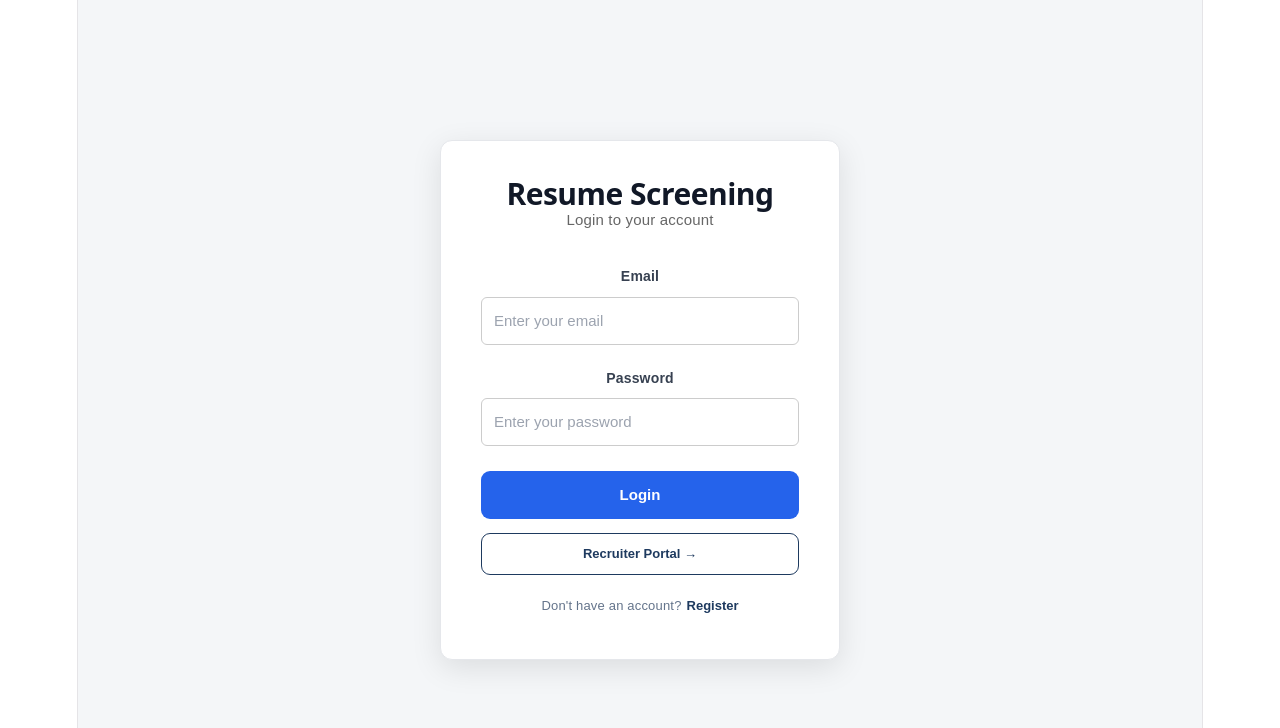
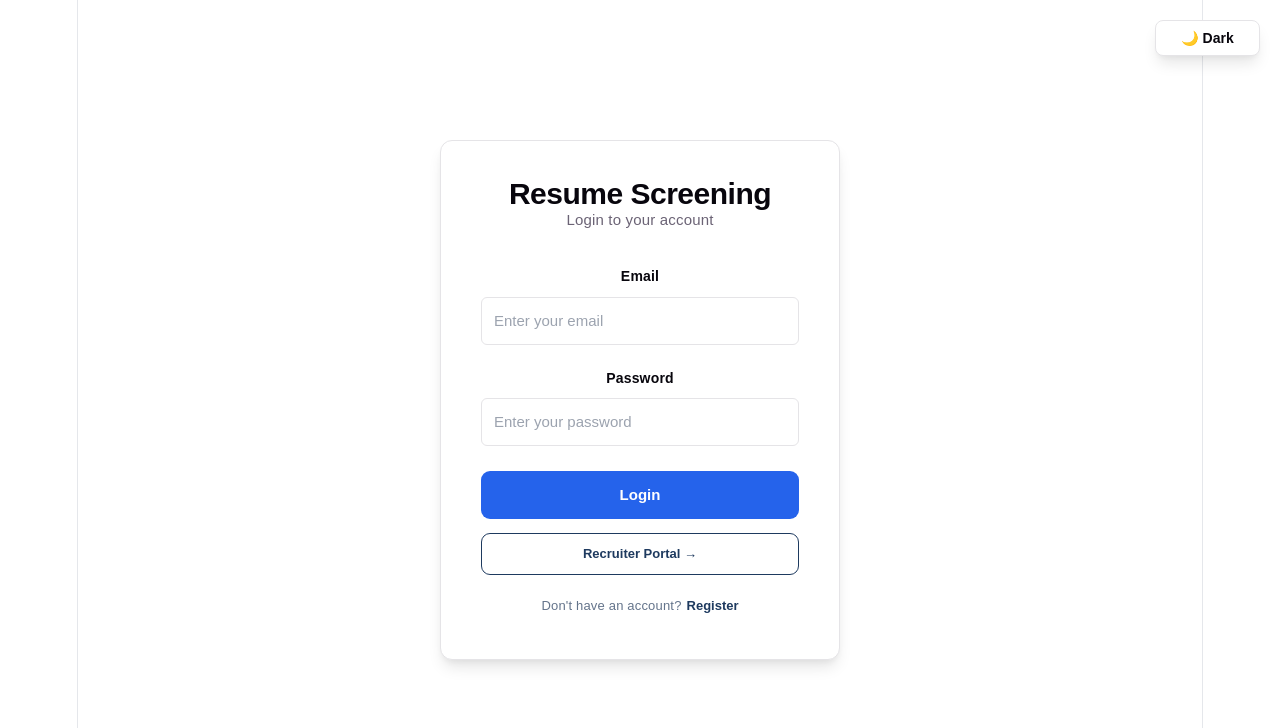
Before and after one commit to vetriselvan2348/resume-screening-frontend, a React (Vite) app: page / in a window 1280 px wide. Shown: the top 728 px of the page. Built offline with nearby package versions, Linux system fonts and the light colour scheme.

Commit message:
Add dark mode and update Vemora branding

```diff
--- a/index.html
+++ b/index.html
@@ -4,7 +4,7 @@
     <meta charset="UTF-8" />
     <link rel="icon" type="image/svg+xml" href="/favicon.svg" />
     <meta name="viewport" content="width=device-width, initial-scale=1.0" />
-    <title>resume-screening-frontend</title>
+    <title>Vemora</title>
   </head>
   <body>
     <div id="root"></div>
--- a/src/App.css
+++ b/src/App.css
@@ -5,6 +5,8 @@
 body {
   margin: 0;
   font-family: Arial, sans-serif;
+  background: var(--bg);
+  color: var(--text);
 }
 
 .login-page {
@@ -12,25 +14,28 @@ body {
   display: flex;
   justify-content: center;
   align-items: center;
-  background: #f4f6f8;
+  background: var(--bg);
 }
 
 .login-card {
   width: 400px;
   padding: 40px;
-  background: white;
+  background: var(--bg);
+  color: var(--text);
+  border: 1px solid var(--border);
   border-radius: 12px;
-  box-shadow: 0 8px 30px rgba(0, 0, 0, 0.1);
+  box-shadow: var(--shadow);
 }
 
 .login-card h1 {
   margin: 0;
   text-align: center;
+  color: var(--text-h);
 }
 
 .subtitle {
   text-align: center;
-  color: #666;
+  color: var(--text);
   margin-bottom: 30px;
 }
 
@@ -42,14 +47,17 @@ body {
   display: block;
   margin-bottom: 7px;
   font-weight: bold;
+  color: var(--text-h);
 }
 
 .form-group input {
   width: 100%;
   padding: 12px;
-  border: 1px solid #ccc;
+  border: 1px solid var(--border);
   border-radius: 6px;
   font-size: 15px;
+  background: var(--bg);
+  color: var(--text-h);
 }
 
 button {
@@ -72,3 +80,19 @@ button:disabled {
   text-align: center;
   margin-top: 20px;
 }
+
+.theme-toggle {
+  position: fixed;
+  top: 20px;
+  right: 20px;
+  z-index: 9999;
+  width: auto;
+  padding: 9px 15px;
+  border-radius: 8px;
+  background: var(--bg);
+  color: var(--text-h);
+  border: 1px solid var(--border);
+  box-shadow: var(--shadow);
+  font-size: 14px;
+  cursor: pointer;
+}
--- a/src/App.jsx
+++ b/src/App.jsx
@@ -16,6 +16,22 @@ function App() {
 
   const [showRecruiterRegister, setShowRecruiterRegister] =
     useState(false);
+
+  const [darkMode, setDarkMode] = useState(
+    localStorage.getItem("theme") === "dark"
+  );
+
+  useEffect(() => {
+    document.documentElement.setAttribute(
+      "data-theme",
+      darkMode ? "dark" : "light"
+    );
+
+    localStorage.setItem(
+      "theme",
+      darkMode ? "dark" : "light"
+    );
+  }, [darkMode]);
 
   const handleLogin = (newToken) => {
     setToken(newToken);
@@ -59,40 +75,69 @@ function App() {
     setShowRecruiterRegister(false);
   };
 
+  const toggleTheme = () => {
+    setDarkMode((previous) => !previous);
+  };
+
+  const themeButton = (
+    <button
+      type="button"
+      className="theme-toggle"
+      onClick={toggleTheme}
+      aria-label="Toggle theme"
+    >
+      {darkMode ? "☀️ Light" : "🌙 Dark"}
+    </button>
+  );
+
   if (!token) {
     if (showRecruiterRegister) {
       return (
+        <>
+          {themeButton}
           <RecruiterRegister
             onBack={backToCandidatePortal}
           />
+        </>
       );
     }
 
     return (
+      <>
+        {themeButton}
         <Login
           onLogin={handleLogin}
           onRecruiterPortal={openRecruiterRegister}
         />
+      </>
     );
   }
 
   if (role === "RECRUITER") {
     return (
+      <>
+        {themeButton}
         <RecruiterDashboard
           onLogout={handleLogout}
         />
+      </>
     );
   }
 
   if (role === "CANDIDATE") {
     return (
+      <>
+        {themeButton}
         <CandidateDashboard
           onLogout={handleLogout}
         />
+      </>
     );
   }
 
   return (
+    <>
+      {themeButton}
       <div>
         <h2>Unknown user role</h2>
 
@@ -100,6 +145,7 @@ function App() {
           Logout
         </button>
       </div>
+    </>
   );
 }
 
--- a/src/index.css
+++ b/src/index.css
@@ -1,7 +1,7 @@
-:root {
+ :root {
   --text: #6b6375;
   --text-h: #08060d;
-  --bg: #fff;
+  --bg: #ffffff;
   --border: #e5e4e7;
   --code-bg: #f4f3ec;
   --accent: #aa3bff;
@@ -9,7 +9,16 @@
   --accent-border: rgba(170, 59, 255, 0.5);
   --social-bg: rgba(244, 243, 236, 0.5);
   --shadow:
-    rgba(0, 0, 0, 0.1) 0 10px 15px -3px, rgba(0, 0, 0, 0.05) 0 4px 6px -2px;
+    rgba(0, 0, 0, 0.1) 0 10px 15px -3px,
+    rgba(0, 0, 0, 0.05) 0 4px 6px -2px;
+
+  --app-bg: #f4f6f8;
+  --app-surface: #ffffff;
+  --app-surface-alt: #f8fafc;
+  --app-text: #111827;
+  --app-heading: #111827;
+  --app-muted: #6b7280;
+  --app-border: #e5e7eb;
 
   --sans: system-ui, 'Segoe UI', Roboto, sans-serif;
   --heading: system-ui, 'Segoe UI', Roboto, sans-serif;
@@ -17,95 +26,277 @@
 
   font: 18px/145% var(--sans);
   letter-spacing: 0.18px;
-  color-scheme: light dark;
+  color-scheme: light;
   color: var(--text);
   background: var(--bg);
   font-synthesis: none;
   text-rendering: optimizeLegibility;
   -webkit-font-smoothing: antialiased;
   -moz-osx-font-smoothing: grayscale;
+}
 
-  @media (max-width: 1024px) {
+:root[data-theme="dark"] {
+  --text: #cbd5e1;
+  --text-h: #f8fafc;
+  --bg: #0b1120;
+  --border: #334155;
+  --code-bg: #1e293b;
+  --accent: #c084fc;
+  --accent-bg: rgba(192, 132, 252, 0.15);
+  --accent-border: rgba(192, 132, 252, 0.5);
+  --social-bg: rgba(30, 41, 59, 0.7);
+
+  --app-bg: #0b1120;
+  --app-surface: #111827;
+  --app-surface-alt: #1e293b;
+  --app-text: #e5e7eb;
+  --app-heading: #f8fafc;
+  --app-muted: #94a3b8;
+  --app-border: #334155;
+
+  color-scheme: dark;
+  color: var(--app-text);
+  background: var(--app-bg);
+
+  --shadow:
+    rgba(0, 0, 0, 0.55) 0 10px 30px -8px,
+    rgba(0, 0, 0, 0.4) 0 4px 12px -4px;
+}
+
+@media (max-width: 1024px) {
+  :root {
     font-size: 16px;
   }
 }
 
-@media (prefers-color-scheme: dark) {
-  :root {
-    --text: #9ca3af;
-    --text-h: #f3f4f6;
-    --bg: #16171d;
-    --border: #2e303a;
-    --code-bg: #1f2028;
-    --accent: #c084fc;
-    --accent-bg: rgba(192, 132, 252, 0.15);
-    --accent-border: rgba(192, 132, 252, 0.5);
-    --social-bg: rgba(47, 48, 58, 0.5);
-    --shadow:
-      rgba(0, 0, 0, 0.4) 0 10px 15px -3px, rgba(0, 0, 0, 0.25) 0 4px 6px -2px;
-  }
-
-  #social .button-icon {
-    filter: invert(1) brightness(2);
-  }
+html,
+body {
+  margin: 0;
+  min-height: 100%;
+  background: var(--app-bg);
+  color: var(--app-text);
+  transition:
+    background-color 0.25s ease,
+    color 0.25s ease;
 }
 
 body {
-  margin: 0;
+  min-height: 100vh;
 }
 
 #root {
   width: 1126px;
   max-width: 100%;
   margin: 0 auto;
-  text-align: center;
-  border-inline: 1px solid var(--border);
   min-height: 100svh;
   display: flex;
   flex-direction: column;
   box-sizing: border-box;
+  border-inline: 1px solid var(--app-border);
+  background: var(--app-bg);
+  color: var(--app-text);
+  text-align: center;
 }
 
 h1,
-h2 {
-  font-family: var(--heading);
-  font-weight: 500;
-  color: var(--text-h);
+h2,
+h3,
+h4,
+h5,
+h6 {
+  color: var(--app-heading);
 }
 
-h1 {
-  font-size: 56px;
-  letter-spacing: -1.68px;
-  margin: 32px 0;
-  @media (max-width: 1024px) {
-    font-size: 36px;
-    margin: 20px 0;
-  }
-}
-h2 {
-  font-size: 24px;
-  line-height: 118%;
-  letter-spacing: -0.24px;
-  margin: 0 0 8px;
-  @media (max-width: 1024px) {
-    font-size: 20px;
-  }
-}
-p {
-  margin: 0;
+p,
+span,
+label {
+  color: inherit;
 }
 
-code,
-.counter {
-  font-family: var(--mono);
-  display: inline-flex;
-  border-radius: 4px;
-  color: var(--text-h);
+input,
+textarea,
+select {
+  color: var(--app-text);
 }
 
-code {
-  font-size: 15px;
-  line-height: 135%;
-  padding: 4px 8px;
-  background: var(--code-bg);
+button {
+  transition:
+    background-color 0.2s ease,
+    color 0.2s ease,
+    border-color 0.2s ease,
+    box-shadow 0.2s ease;
 }
+
+.theme-toggle {
+  position: fixed;
+  top: 18px;
+  right: 20px;
+  z-index: 99999;
+  width: auto;
+  min-width: 105px;
+  padding: 9px 15px;
+  border: 1px solid var(--app-border);
+  border-radius: 999px;
+  background: var(--app-surface);
+  color: var(--app-text);
+  font-size: 14px;
+  font-weight: 600;
+  cursor: pointer;
+  box-shadow: var(--shadow);
+}
+
+.theme-toggle:hover {
+  background: var(--app-surface-alt);
+}
+
+:root[data-theme="dark"] body,
+:root[data-theme="dark"] #root {
+  background: #0b1120 !important;
+  color: #e5e7eb !important;
+}
+
+:root[data-theme="dark"] .login-page,
+:root[data-theme="dark"] .candidate-dashboard,
+:root[data-theme="dark"] .recruiter-dashboard,
+:root[data-theme="dark"] main {
+  background: #0b1120 !important;
+  color: #e5e7eb !important;
+}
+
+:root[data-theme="dark"] header,
+:root[data-theme="dark"] footer,
+:root[data-theme="dark"] section,
+:root[data-theme="dark"] article,
+:root[data-theme="dark"] .login-card,
+:root[data-theme="dark"] .profile-panel,
+:root[data-theme="dark"] .dashboard-card,
+:root[data-theme="dark"] .job-form-card,
+:root[data-theme="dark"] .create-job-card,
+:root[data-theme="dark"] .job-list-section,
+:root[data-theme="dark"] .resume-section,
+:root[data-theme="dark"] .primary-section,
+:root[data-theme="dark"] .welcome-section,
+:root[data-theme="dark"] .profile-card,
+:root[data-theme="dark"] .card {
+  background: #111827 !important;
+  color: #e5e7eb !important;
+  border-color: #334155 !important;
+}
+
+:root[data-theme="dark"] input,
+:root[data-theme="dark"] textarea,
+:root[data-theme="dark"] select {
+  background: #1e293b !important;
+  color: #f8fafc !important;
+  border-color: #475569 !important;
+}
+
+:root[data-theme="dark"] input::placeholder,
+:root[data-theme="dark"] textarea::placeholder {
+  color: #94a3b8 !important;
+}
+
+:root[data-theme="dark"] h1,
+:root[data-theme="dark"] h2,
+:root[data-theme="dark"] h3,
+:root[data-theme="dark"] h4,
+:root[data-theme="dark"] h5,
+:root[data-theme="dark"] h6 {
+  color: #f8fafc !important;
+}
+
+:root[data-theme="dark"] p,
+:root[data-theme="dark"] span,
+:root[data-theme="dark"] label {
+  color: #cbd5e1;
+}
+
+:root[data-theme="dark"] .subtitle,
+:root[data-theme="dark"] .section-subtitle,
+:root[data-theme="dark"] .job-list-subtitle,
+:root[data-theme="dark"] .profile-role,
+:root[data-theme="dark"] .profile-panel-header p {
+  color: #94a3b8 !important;
+}
+
+:root[data-theme="dark"] table {
+  background: #111827 !important;
+  color: #e5e7eb !important;
+}
+
+:root[data-theme="dark"] th,
+:root[data-theme="dark"] td {
+  border-color: #334155 !important;
+  color: #e5e7eb !important;
+}
+
+:root[data-theme="dark"] .modal,
+:root[data-theme="dark"] .modal-content,
+:root[data-theme="dark"] .analysis-modal,
+:root[data-theme="dark"] .analysis-modal-content {
+  background: #111827 !important;
+  color: #e5e7eb !important;
+  border-color: #334155 !important;
+}
+
+:root[data-theme="dark"] .job-card,
+:root[data-theme="dark"] .job-item,
+:root[data-theme="dark"] .resume-card,
+:root[data-theme="dark"] .stat-card,
+:root[data-theme="dark"] .info-card,
+:root[data-theme="dark"] .analysis-info-card {
+  background: #1e293b !important;
+  color: #e5e7eb !important;
+  border-color: #475569 !important;
+}
+
+:root[data-theme="dark"] .profile-button,
+:root[data-theme="dark"] .profile-close-button,
+:root[data-theme="dark"] .logout-button,
+:root[data-theme="dark"] .recruiter-profile-button,
+:root[data-theme="dark"] .recruiter-logout-button {
+  color: #f8fafc !important;
+}
+
+:root[data-theme="dark"] .profile-button:hover,
+:root[data-theme="dark"] .profile-close-button:hover {
+  background: #1e293b !important;
+}
+
+:root[data-theme="dark"] .profile-form-divider {
+  background: #334155 !important;
+}
+
+:root[data-theme="dark"] .profile-error {
+  background: rgba(127, 29, 29, 0.35) !important;
+  color: #fecaca !important;
+  border-color: #7f1d1d !important;
+}
+
+:root[data-theme="dark"] .profile-success {
+  background: rgba(20, 83, 45, 0.35) !important;
+  color: #bbf7d0 !important;
+  border-color: #166534 !important;
+}
+
+:root[data-theme="dark"] .message,
+:root[data-theme="dark"] .job-list-message {
+  background: #1e293b !important;
+  color: #e5e7eb !important;
+  border-color: #475569 !important;
+}
+
+:root[data-theme="dark"] .job-loading-spinner {
+  border-color: #475569 !important;
+  border-top-color: #c084fc !important;
+}
+
+:root[data-theme="dark"] .theme-toggle {
+  background: #1e293b !important;
+  color: #f8fafc !important;
+  border-color: #475569 !important;
+}
+
+:root[data-theme="dark"] button:not(.theme-toggle) {
+  color: #ffffff;
+}
--- a/src/pages/Candidate/CandidateDashboard.jsx
+++ b/src/pages/Candidate/CandidateDashboard.jsx
@@ -154,8 +154,8 @@ function CandidateDashboard({ onLogout }) {
           </div>
 
           <div className="brand-text">
-            <h1>ResumeScreen</h1>
-            <span>Candidate Portal</span>
+            <h1>Vemora</h1>
+            <span>Career Portal</span>
           </div>
         </div>
 
```
Lines whose indentation alone changed are shown as unchanged.
